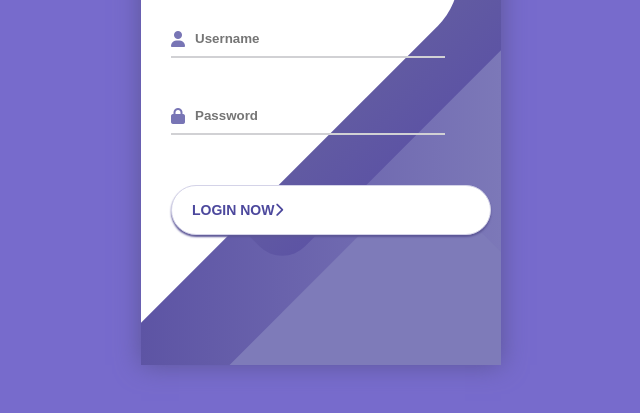
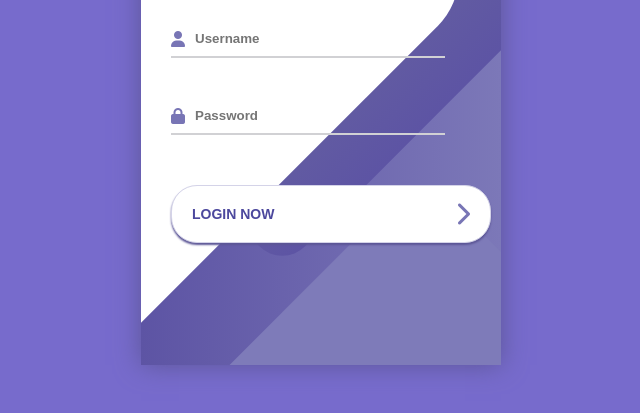
Before and after one commit to djokangoma/projet-1, a plain HTML site: page index.html in a window 1280 px wide. Shown: the part 343-756 px from the top of the page, without its empty margins (327-967 px from the left). Drawn offline with Linux system fonts and the light colour scheme.

Commit message:
add icon button

```diff
--- a/style.css
+++ b/style.css
@@ -73,6 +73,11 @@ body{
     cursor: pointer;
     transition: .5s;
 }
+.button_icon{
+    font-size: 24px;
+    margin-left: auto;
+    color: #7875b5;
+}
 .screen_content{
     z-index: 1;
     position: relative;
```
